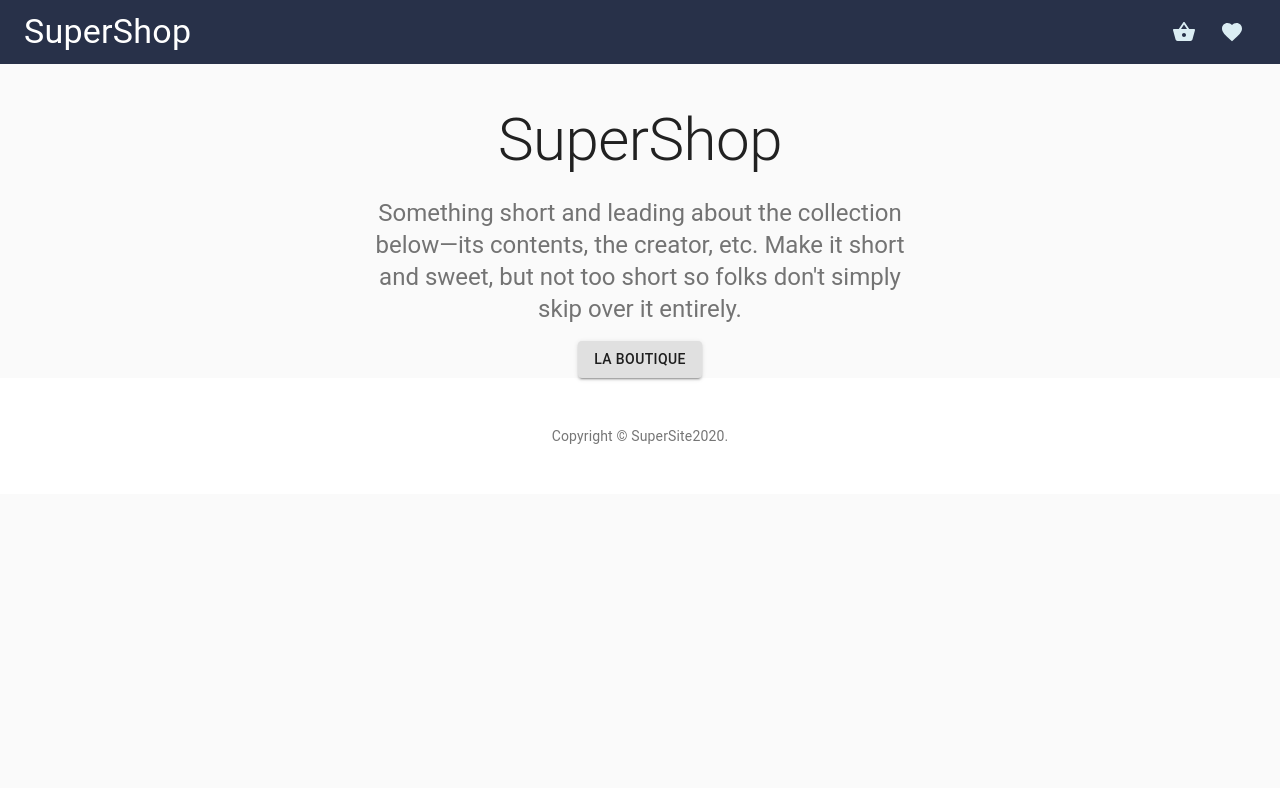
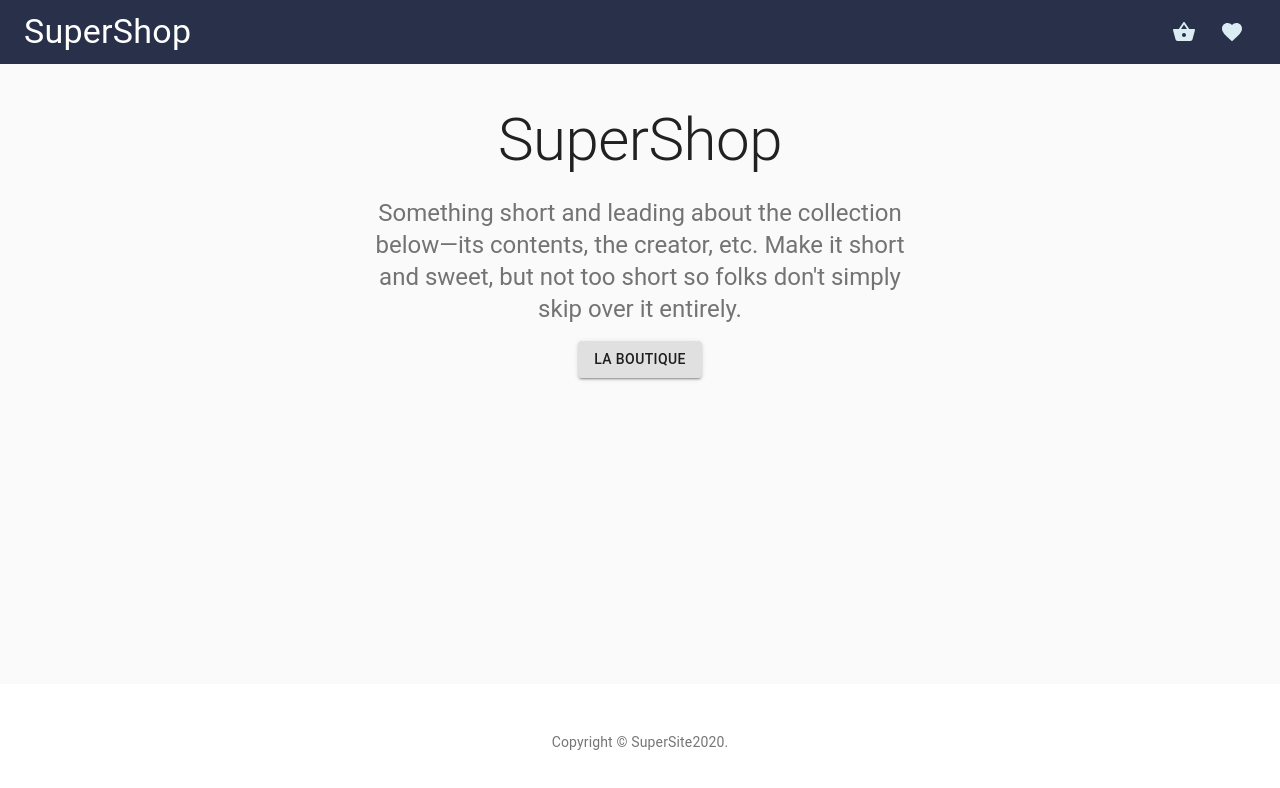
Before and after one commit to prudenceG/shop-test, a Next.js app: page / in a window 1280 px wide. Shown: the top 788 px of the page. Built offline with nearby package versions, Linux system fonts and the light colour scheme.

Commit message:
feat(master): changes on default layout to fix height et put footer always at bottom

```diff
--- a/components/DefaultLayout.js
+++ b/components/DefaultLayout.js
@@ -10,6 +10,9 @@ import theme from '../theme/theme';
 const useStyles = (theme) => ({
     root: {
         minHeight: "100vh",
+        display: 'flex',
+        flexDirection: 'column',
+        justifyContent: 'space-between'
     },
 });
 
@@ -19,13 +22,14 @@ const  DefaultLayout = (props) => {
         <ThemeProvider theme={theme}>
             <CssBaseline />
             <div className={classes.root}>
+                <div>
+                    {/*Header*/}
+                    <Header/>
 
-                {/*Header*/}
-                <Header/>
-
-                <main>
-                    {props.children}
-                </main>
+                    <main>
+                        {props.children}
+                    </main>
+                </div>
 
                 {/*Footer*/}
                 <Footer/>
```
